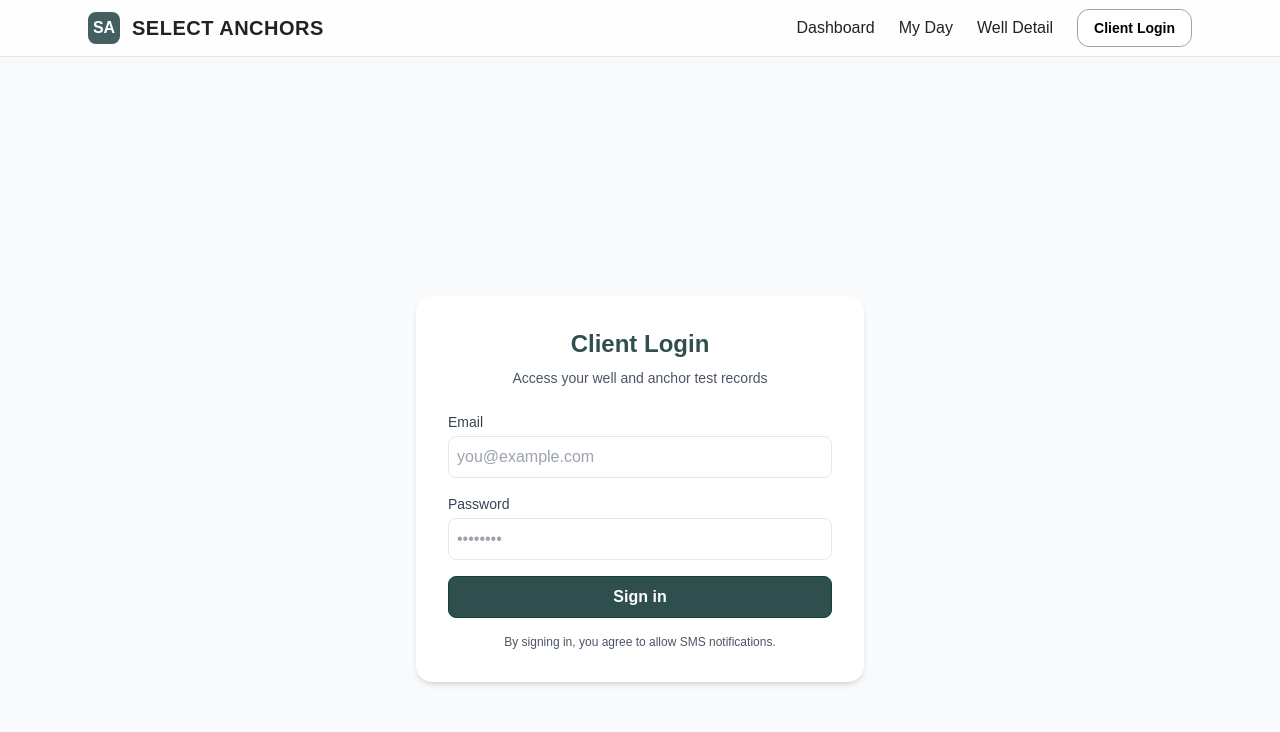
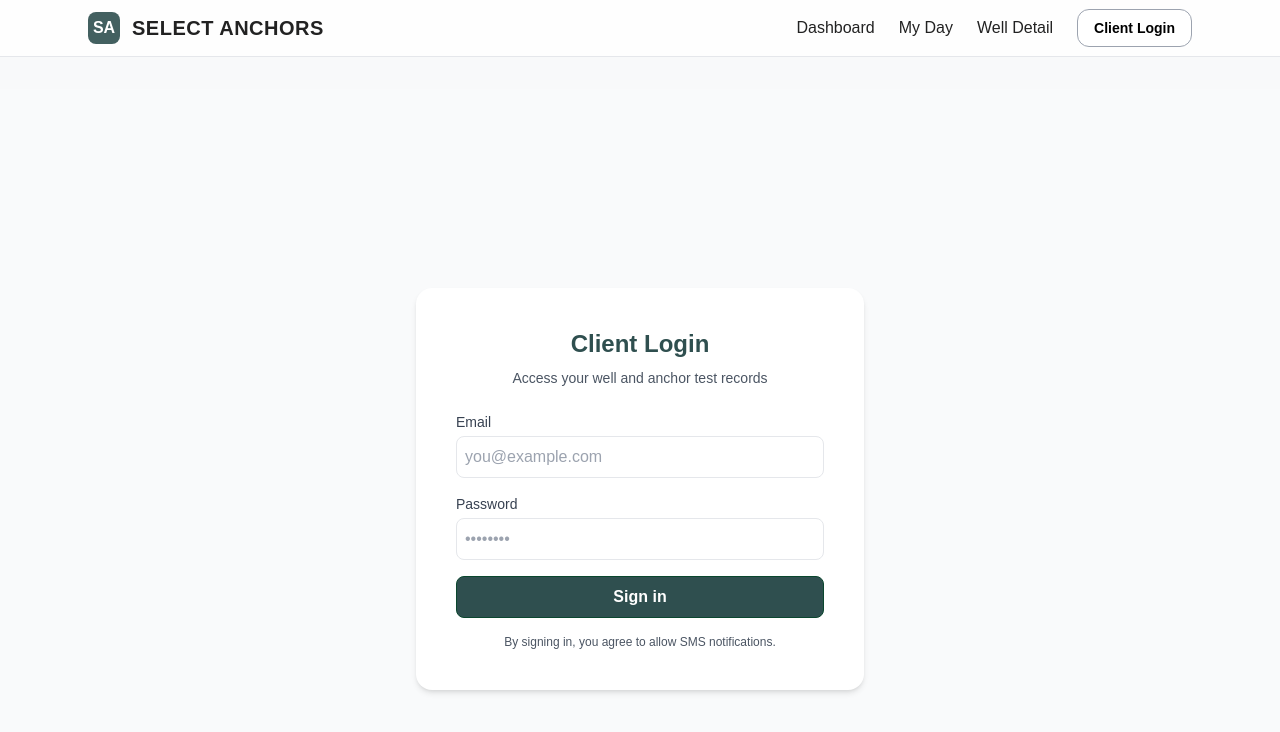
Before and after one commit to select-anchors/select-anchors-portal, a Next.js app: page /login in a window 1280 px wide. Shown: the top 732 px of the page. Built offline with nearby package versions, Linux system fonts and the light colour scheme.

Commit message:
Update page.js

```diff
--- a/app/login/page.js
+++ b/app/login/page.js
@@ -1,8 +1,8 @@
 export default function Login() {
   return (
 <div className="min-h-screen flex items-center justify-center bg-gray-50 px-4">
-    <div className="bg-white rounded-2xl shadow-md w-full max-w-md p-8">
-        <h1 className="text-2xl font-bold text-center text-brand-green">
+<div className="bg-white rounded-2xl shadow-md w-full max-w-md p-8 sm:p-10">
+    <h1 className="text-2xl font-bold text-center text-brand-green">
           Client Login
         </h1>
         <p className="text-center text-gray-600 text-sm mt-2">
```
